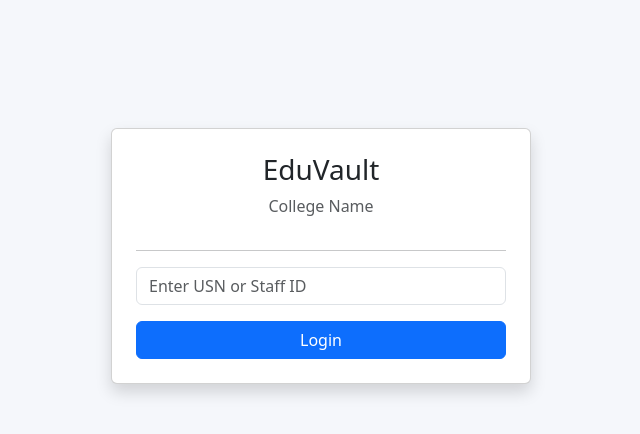
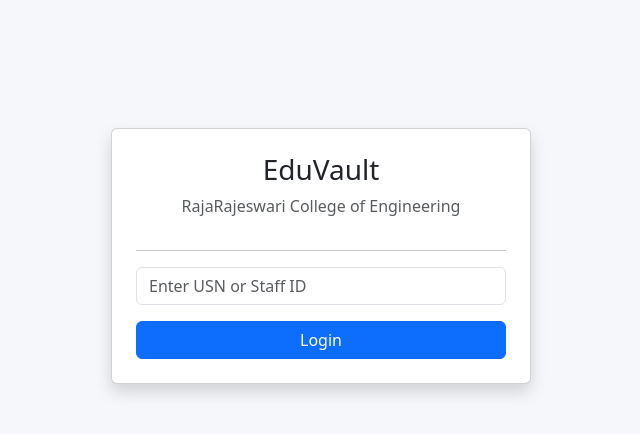
Before and after one commit to bharath-1206/EduVault, a Django app: page / in a window 1280 px wide. Shown: the part 144-578 px from the top of the page, without its empty margins (319-959 px from the left). Run offline with Django 5.2, Linux system fonts and the light colour scheme.

Commit message:
college name added

```diff
--- a/eduvault/templates/base.html
+++ b/eduvault/templates/base.html
@@ -53,7 +53,7 @@
 <div class="container-fluid">
 
 <span class="navbar-brand">
-EduVault | College Name
+EduVault |  RajaRajeswari College of Engineering
 </span>
 
 <a href="/logout/" class="btn btn-danger btn-sm">
--- a/eduvault/templates/login.html
+++ b/eduvault/templates/login.html
@@ -34,7 +34,7 @@
 </h3>
 
 <p class="text-center text-muted">
-College Name
+RajaRajeswari College of Engineering
 </p>
 
 <hr>
```
